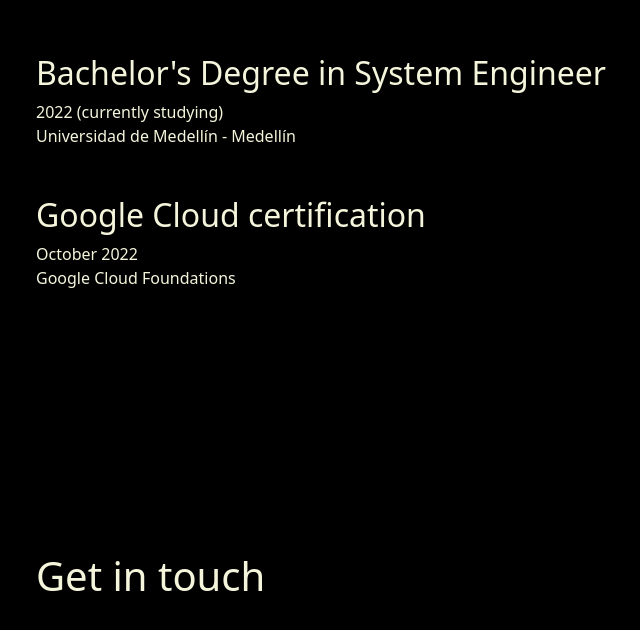
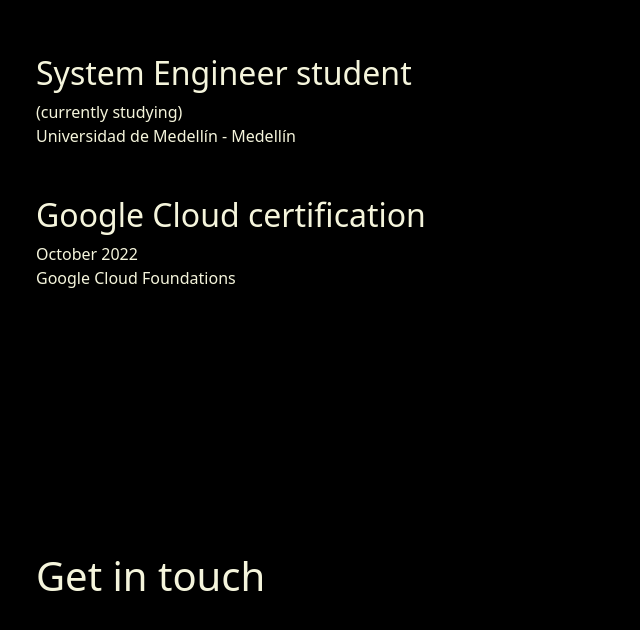
Before and after one commit to JuanCamiloMB/mypage, a React (Create React App) app: page /#/ in a window 1280 px wide. Shown: the part 1144-1774 px from the top of the page, without its empty margins (604-1244 px from the left). Built offline with nearby package versions, Linux system fonts and the light colour scheme.

Commit message:
Correction

```diff
--- a/src/Components/Me.js
+++ b/src/Components/Me.js
@@ -57,8 +57,8 @@
                         <h1>Education</h1>
                         <ul>
                             <li className='my-5'>
-                                <h2>Bachelor's Degree in System Engineer</h2>
-                                <div className='fs-6'>2022 (currently studying)</div>
+                                <h2>System Engineer student</h2>
+                                <div className='fs-6'>(currently studying)</div>
                                 <div className='fs-6'>Universidad de Medellín - Medellín</div>
                             </li>
                             <li className='my-5'>
```
